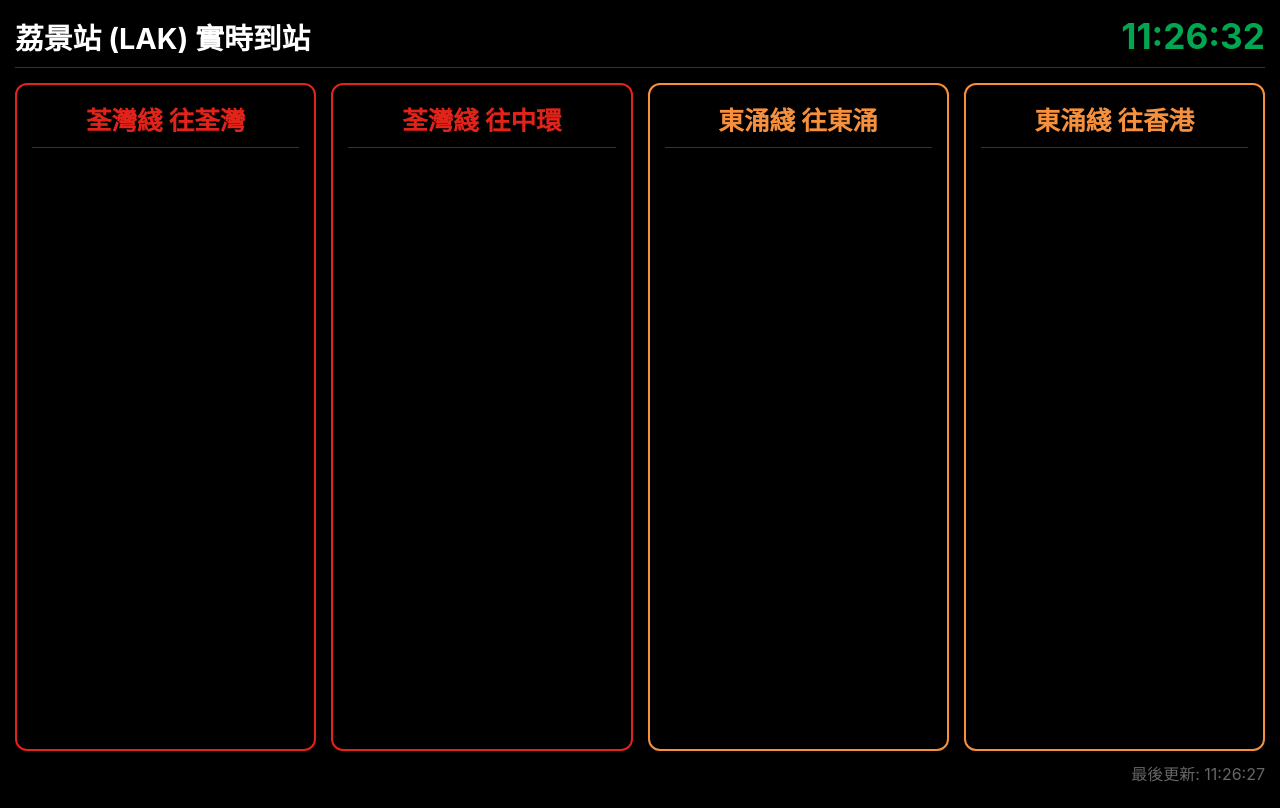
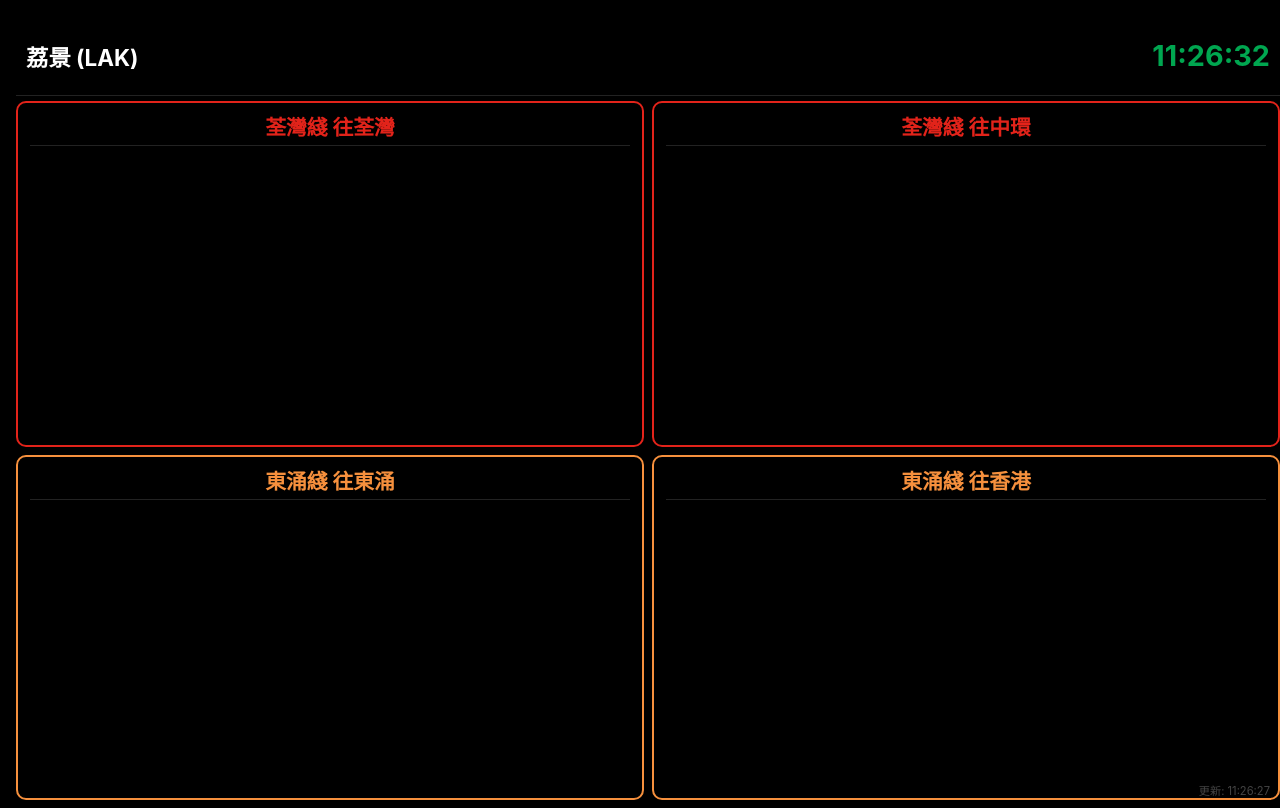
Before and after one commit to cs9423/LAK, a plain HTML site: page index.html in a window 1280 px wide. Drawn offline with Linux system fonts and the light colour scheme; no server answers.

Commit message:
index.html

```diff
--- a/index.html
+++ b/index.html
@@ -2,158 +2,195 @@
 <html lang="zh-HK">
 <head>
 <meta charset="UTF-8">
-<meta name="viewport" content="width=device-width, initial-scale=1.0">
-<title>荔景站 4月台實時到站</title>
+<meta name="viewport" content="width=device-width, initial-scale=1.0, maximum-scale=1.0, user-scalable=no">
+<title>荔景站 4月台一頁看清版</title>
 <style>
-  body {
+  /* 鎖死全螢幕，絕對不允許捲動 */
+  html, body {
     background-color: #000000;
     color: #ffffff;
-    font-family: -apple-system, BlinkMacSystemFont, "Segoe UI", Roboto, Helvetica, Arial, sans-serif;
+    font-family: -apple-system, BlinkMacSystemFont, "Segoe UI", Roboto, Arial, sans-serif;
     margin: 0;
-    padding: 15px;
+    padding: 8px;
+    height: 100vh;
+    width: 100vw;
+    box-sizing: border-box;
+    overflow: hidden; /* 拔掉捲動條 */
+  }
+
+  body {
     display: flex;
     flex-direction: column;
-    height: 100vh;
-    box-sizing: border-box;
   }
+
+  /* 頂部時鐘欄 */
   .header-container {
     display: flex;
     justify-content: space-between;
-    align-items: flex-end;
-    margin-bottom: 15px;
-    border-bottom: 1px solid #333333;
-    padding-bottom: 10px;
+    align-items: center;
+    height: 10vh; /* 佔一成高度 */
+    border-bottom: 1px solid #222222;
+    padding: 0 10px;
   }
   .header-title {
-    font-size: 1.8em;
+    font-size: 1.4em;
     color: #ffffff;
     font-weight: bold;
-    margin: 0;
   }
   .realtime-clock {
-    font-size: 2.2em;
+    font-size: 1.8em;
     font-weight: bold;
-    color: #00A650; /* 用綠色顯示時鐘，醒神啲 */
+    color: #00A650;
   }
-  /* 智能網格排版：手機打直單行，打橫雙行 */
+
+  /* 核心四格排版：利用 CSS Grid 填滿剩餘的 90vh 空間 */
   .container {
     display: grid;
-    grid-template-columns: repeat(auto-fit, minmax(280px, 1fr));
-    gap: 15px;
-    flex: 1;
-    overflow-y: auto;
+    gap: 8px;
+    height: 88vh; /* 佔接近九成高度 */
+    margin-top: 5px;
+    box-sizing: border-box;
   }
+
+  /* 📱 手機打橫放 (Landscape)：自動變成 2x2 四格 */
+  @media (orientation: landscape) {
+    .container {
+      grid-template-columns: 1fr 1fr;
+      grid-template-rows: 1fr 1fr;
+    }
+  }
+
+  /* 📱 手機打直放 (Portrait)：自動變成 1x4 四行 */
+  @media (orientation: portrait) {
+    .container {
+      grid-template-columns: 1fr;
+      grid-template-rows: repeat(4, 1fr);
+    }
+  }
+
   .direction {
     border: 2px solid #333333;
-    border-radius: 12px;
-    padding: 15px;
+    border-radius: 10px;
+    padding: 8px 12px;
     display: flex;
     flex-direction: column;
+    justify-content: space-between; /* 均勻拉開內部元件 */
+    box-sizing: border-box;
+    overflow: hidden;
   }
+
   .dest-title {
-    font-size: 1.6em;
+    font-size: 1.3em;
     font-weight: bold;
     text-align: center;
-    margin-bottom: 15px;
-    border-bottom: 1px solid #333333;
-    padding-bottom: 10px;
+    margin: 0;
+    padding-bottom: 4px;
+    border-bottom: 1px solid #222222;
   }
+
+  .train-list {
+    display: flex;
+    flex-direction: column;
+    justify-content: center;
+    flex: 1;
+    gap: 4px; /* 緊湊間距 */
+  }
+
   .train {
     display: flex;
     justify-content: space-between;
     align-items: center;
-    margin-bottom: 12px;
+    height: 40%; /* 平分剩餘空間給兩班車 */
   }
+
   .train-left {
     display: flex;
-    flex-direction: column;
-    gap: 6px;
-    align-items: flex-start;
+    align-items: center;
+    gap: 8px;
   }
+
   .platform {
-    font-size: 0.9em;
+    font-size: 0.75em;
     color: #eeeeee;
-    background-color: #222222;
-    padding: 4px 10px;
-    border-radius: 6px;
+    background-color: #111111;
+    padding: 2px 6px;
+    border-radius: 4px;
     white-space: nowrap;
   }
+
   .arrival-time {
-    font-size: 1em;
-    color: #aaaaaa;
+    font-size: 0.85em;
+    color: #888888;
   }
+
   .time {
-    font-size: 2.2em;
+    font-size: 1.6em;
     font-weight: bold;
   }
+
   .min {
     font-size: 0.5em;
-    color: #aaaaaa;
+    color: #888888;
   }
+
   .arriving {
     color: #FF3B30;
     animation: blink 1.5s infinite;
   }
+
   @keyframes blink {
     50% { opacity: 0.4; }
   }
+
   .update-time {
-    text-align: right;
-    color: #666666;
-    font-size: 1em;
-    margin-top: 10px;
+    position: absolute;
+    bottom: 2px;
+    right: 10px;
+    color: #444444;
+    font-size: 0.7em;
   }
 </style>
 </head>
 <body>
 
 <div class="header-container">
-  <div class="header-title">荔景站 (LAK) 實時到站</div>
+  <div class="header-title">荔景 (LAK)</div>
   <div class="realtime-clock" id="currentClock">--:--:--</div>
 </div>
 
 <div class="container">
   <div class="direction" style="border-color: #E2231A;">
     <div class="dest-title" id="twl-up-dest" style="color: #E2231A;">荃灣綫 往荃灣</div>
-    <div id="twl-up-trains"></div>
+    <div class="train-list" id="twl-up-trains"></div>
   </div>
 
   <div class="direction" style="border-color: #E2231A;">
     <div class="dest-title" id="twl-down-dest" style="color: #E2231A;">荃灣綫 往中環</div>
-    <div id="twl-down-trains"></div>
+    <div class="train-list" id="twl-down-trains"></div>
   </div>
 
   <div class="direction" style="border-color: #F6903D;">
     <div class="dest-title" id="tcl-up-dest" style="color: #F6903D;">東涌綫 往東涌</div>
-    <div id="tcl-up-trains"></div>
+    <div class="train-list" id="tcl-up-trains"></div>
   </div>
 
   <div class="direction" style="border-color: #F6903D;">
     <div class="dest-title" id="tcl-down-dest" style="color: #F6903D;">東涌綫 往香港</div>
-    <div id="tcl-down-trains"></div>
+    <div class="train-list" id="tcl-down-trains"></div>
   </div>
 </div>
 
 <div class="update-time" id="lastUpdate">最後更新: ---</div>
 
 <script>
-  const destMap = {
-    'TWH': '荃灣',
-    'CEN': '中環',
-    'TUC': '東涌',
-    'HOK': '香港',
-    'TSY': '青衣',
-    'ADM': '金鐘',
-    'LAK': '荔景'
-  };
+  const destMap = { 'TWH': '荃灣', 'CEN': '中環', 'TUC': '東涌', 'HOK': '香港', 'TSY': '青衣', 'ADM': '金鐘', 'LAK': '荔景' };
 
-  // 獨立運行嘅實時時鐘功能
   function updateClock() {
     const now = new Date();
     document.getElementById('currentClock').innerText = now.toLocaleTimeString('en-US', { hour12: false });
   }
-  setInterval(updateClock, 1000); // 每秒更新時鐘
-  updateClock(); // 網頁載入即時顯示
+  setInterval(updateClock, 1000);
+  updateClock();
 
   async function fetchMTRData() {
     try {
@@ -181,11 +218,9 @@
       }
 
       const now = new Date();
-      document.getElementById('lastUpdate').innerText = `最後更新: ${now.toLocaleTimeString('en-US', { hour12: false })}`;
-
+      document.getElementById('lastUpdate').innerText = `更新: ${now.toLocaleTimeString('en-US', { hour12: false })}`;
     } catch (error) {
-      console.error(error);
-      document.getElementById('lastUpdate').innerText = '連線錯誤，正在自動重試...';
+      document.getElementById('lastUpdate').innerText = '連線錯誤...';
     }
   }
 
@@ -194,57 +229,51 @@
     const titleEl = document.getElementById(destId);
 
     if (!trains || trains.length === 0) {
-      container.innerHTML = '<div class="train" style="font-size:1.2em; color:#666;">沒有列車 / 已收車</div>';
+      container.innerHTML = '<div class="train" style="font-size:1em; color:#444; justify-content:center;">已收車 / 沒班次</div>';
       titleEl.innerText = `${lineName} 往${defaultDest}`;
       return;
     }
 
     const destCode = trains[0].dest;
     titleEl.innerText = `${lineName} 往${destMap[destCode] || destCode}`;
-
     container.innerHTML = '';
 
-    trains.slice(0, 3).forEach(train => {
+    // 💡 關鍵：只選取頭 2 班車，確保不超出畫面高度
+    trains.slice(0, 2).forEach(train => {
       let ttbStr = train.ttb;
       let ttb = parseInt(ttbStr);
-      let exactTimeText = "--:--"; // 預設空時間
+      let exactTimeText = "--:--";
 
-      // 擷取具體到站時間 (例如將 "2026-06-06 18:30:00" 變成 "18:30")
       if (train.time && train.time.includes(" ")) {
-        let timePart = train.time.split(" ")[1]; // 抽出 "18:30:00"
-        exactTimeText = timePart.substring(0, 5); // 只取前 5 個字元 "18:30"
+        exactTimeText = train.time.split(" ")[1].substring(0, 5);
       }
 
-      // NaN 修復機制
       if (isNaN(ttb)) {
         if (train.time && train.time !== "0" && train.time !== "-") {
           let targetDate = new Date(train.time.replace(/-/g, '/'));
           let diffMins = Math.floor((targetDate - new Date()) / 60000);
           ttb = diffMins > 0 ? diffMins : 0;
-        } else {
-          ttb = 0;
-        }
+        } else { ttb = 0; }
       }
 
       let timeText = '';
       let timeClass = 'time';
 
       if (ttb <= 1 || train.time === "0" || ttbStr === "") {
-        timeText = (ttb === 0 || train.time === "0") ? '正在進站' : '即將到達';
+        timeText = (ttb === 0 || train.time === "0") ? '進站中' : '即將到';
         timeClass = 'time arriving';
-        exactTimeText = "即將到達";
+        exactTimeText = "NOW";
       } else {
         timeText = ttb + '<span class="min"> 分鐘</span>';
       }
 
-      let platStr = train.plat ? `月台 ${train.plat}` : '未知';
+      let platStr = train.plat ? `月台 ${train.plat}` : '??';
 
-      // 排版加入 exactTimeText
       container.innerHTML += `
         <div class="train">
           <div class="train-left">
             <div class="platform" style="border: 1px solid ${color}">${platStr}</div>
-            <div class="arrival-time">預計 ${exactTimeText}</div>
+            <div class="arrival-time">${exactTimeText}</div>
           </div>
           <div class="${timeClass}">${timeText}</div>
         </div>
@@ -253,8 +282,7 @@
   }
 
   fetchMTRData();
-  setInterval(fetchMTRData, 20000); // 港鐵數據維持每 20 秒更新
-
+  setInterval(fetchMTRData, 20000);
 </script>
 </body>
 </html>
```
